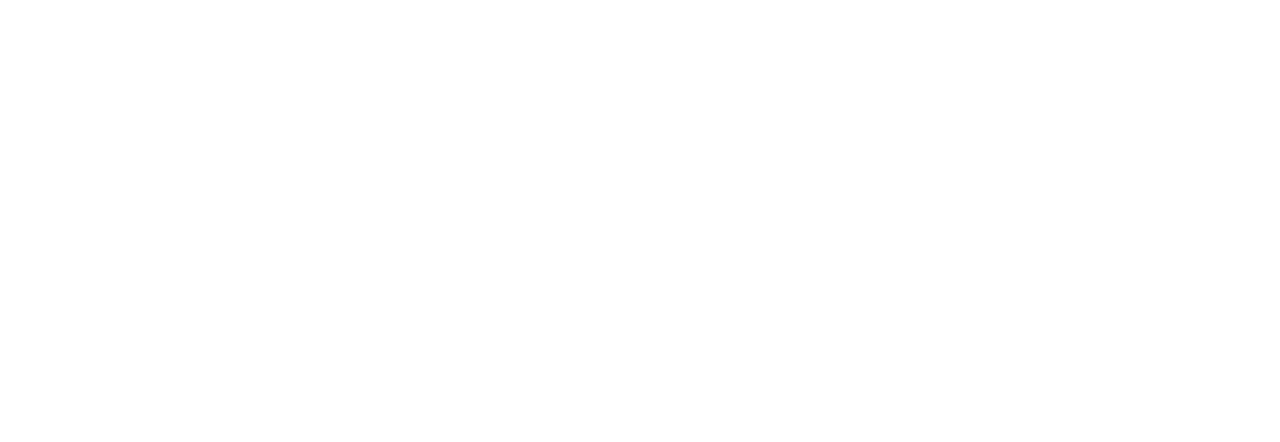
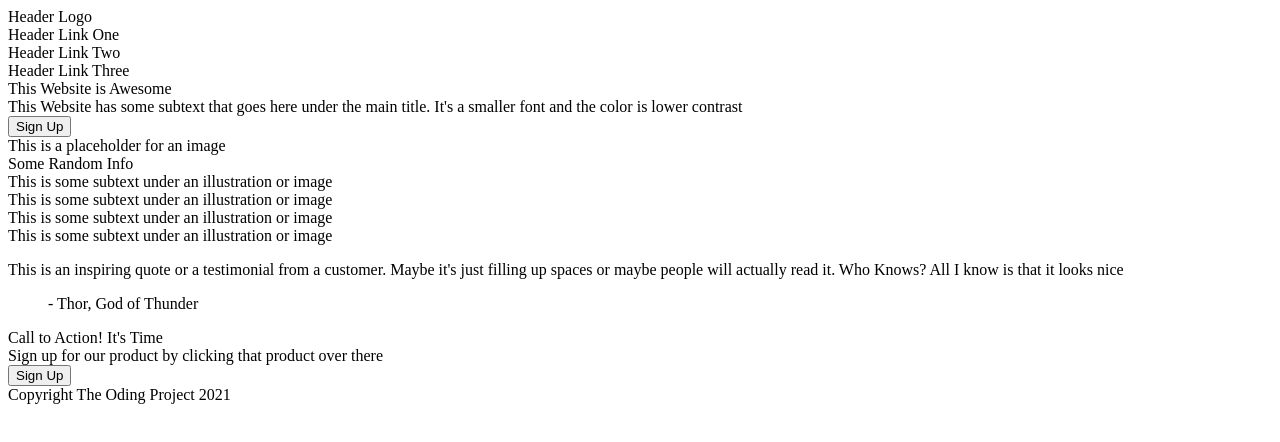
Before and after one commit to vishwam05/Landing_Page, a plain HTML site: page index.html in a window 1280 px wide. Drawn offline with Linux system fonts and the light colour scheme.

Commit message:
Outline Done

```diff
--- a/index.html
+++ b/index.html
@@ -4,24 +4,55 @@
   <meta charset="UTF-8">
   <title>Landing-Page</title>
 </head>
-
-
-
 <body>
 
+<div class="header">
+  <div class="Logo">Header Logo</div>
+  <div class="link">Header Link One</div>
+  <div class="link">Header Link Two</div>
+  <div class="link">Header Link Three</div>
+</div>
 
+<div class="container">
 
+  <div class="layer-one">
+    <div class="left-text">
+      <div class="title>">This Website is Awesome</div>
+      <div class="text">This Website has some subtext that goes here under the
+        main title. It's a smaller font and the color is lower contrast</div>
+      <button>Sign Up</button>
+    </div>
+    <div class="right-text">
+      <div class="text">This is a placeholder for an image</div>
+    </div>
+  </div>
 
+  <div class="layer-two">
+    <div class="title">Some Random Info</div>
+    <div class="box">This is some subtext under an illustration or image</div>
+    <div class="box">This is some subtext under an illustration or image</div>
+    <div class="box">This is some subtext under an illustration or image</div>
+    <div class="box">This is some subtext under an illustration or image</div>
+  </div>
 
+  <div class="layer-three">
+    <p> This is an inspiring quote or a testimonial from a customer. Maybe it's
+      just filling up spaces or maybe people will actually read it. Who Knows?
+      All I know is that it looks nice</p>
+    <blockquote> - Thor, God of Thunder </blockquote>
+  </div>
 
+  <div class="ayer-four">
+    <div class="heading">Call to Action! It's Time</div>
+    <div class="text"> Sign up for our product by clicking that product over there</div>
+    <button>Sign Up</button>
+  </div>
 
+</div>
 
-
-
-
-
-
-
+<div class="foooter">
+  <div>Copyright The Oding Project 2021</div>
+</div>
 
 </body>
 </html>
```
